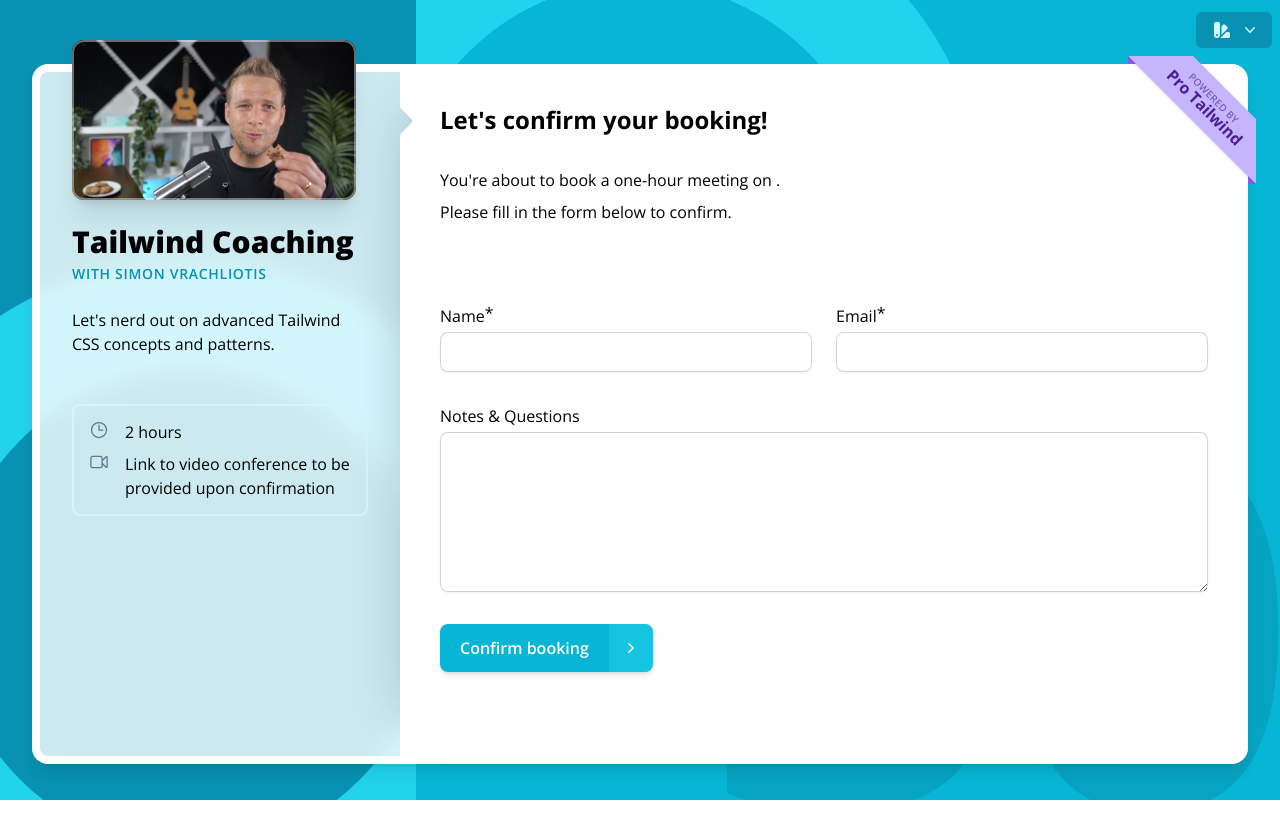
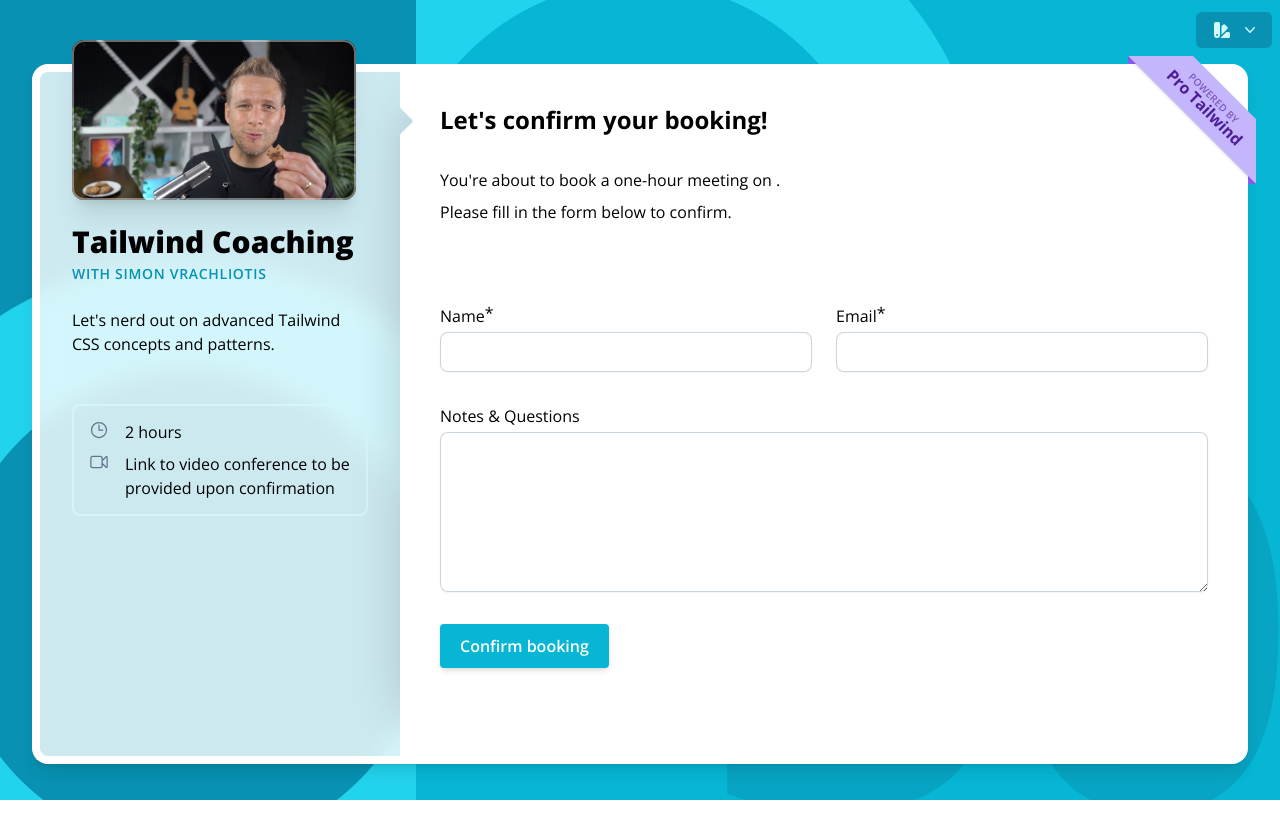
Before and after one commit to pro-tailwind/calendar-app, a Next.js app: page /booking-details in a window 1280 px wide. Built offline with nearby package versions, Linux system fonts and the light colour scheme.

Commit message:
Button refactor, ribbon,  bg animation and general tidy up (#7)
* Button component refactor with status prop

* background subtle animation and ribbon focus ring + link to Pro Tailwind

```diff
--- a/src/app/booking-details/page.tsx
+++ b/src/app/booking-details/page.tsx
@@ -4,12 +4,12 @@
 import { useRouter, useSearchParams } from "next/navigation"
 import { useDateFormatter } from "react-aria"
 
-import { Button } from "@/components/button"
+import { Button, ButtonProps } from "@/components/button"
 import { Input, Textarea } from "@/components/input"
 
 export default function BookingDetailsPage() {
   const router = useRouter()
-  const [isLoading, setIsLoading] = useState(false)
+  const [status, setStatus] = useState<ButtonProps["status"]>("idle")
 
   const dateFormatter = useDateFormatter({ dateStyle: "full" })
   const timeFormatter = useDateFormatter({ timeStyle: "short" })
@@ -27,10 +27,12 @@
 
   function handleSubmit(event) {
     event.preventDefault()
-    setIsLoading(true)
+    setStatus("loading")
     setTimeout(() => {
-      router.push(`/confirmation?time=${time}`)
-      setIsLoading(false)
+      setTimeout(() => {
+        router.push(`/confirmation?time=${time}`)
+      }, 1000)
+      setStatus("success")
     }, 2500)
   }
 
@@ -63,7 +65,7 @@
             <Textarea name="notes" label="Notes & Questions" id="notes" />
           </div>
           <div className="mt-8">
-            <Button type="submit" isLoading={isLoading} hasIcon>
+            <Button type="submit" status={status} disabled={status !== "idle"}>
               Confirm booking
             </Button>
           </div>
--- a/src/components/background-decoration.tsx
+++ b/src/components/background-decoration.tsx
@@ -9,11 +9,11 @@
     >
       {/* Left split */}
       <div className="relative col-span-2 hidden overflow-hidden bg-primary-600 xl:block">
-        <div className="absolute -bottom-40 -left-40 hidden aspect-square w-[700px] rounded-full border-[110px] border-primary-400 xl:block"></div>
+        <div className="absolute -bottom-40 -left-40 hidden aspect-square w-[700px] animate-subtle rounded-full border-[110px] border-primary-400 xl:block"></div>
       </div>
       {/* Right split */}
       <div className="relative col-span-2 hidden overflow-hidden bg-primary-500 xl:block">
-        <div className="absolute -left-32 -top-32 aspect-square w-[700px] rounded-full border-[110px] border-primary-400"></div>
+        <div className="absolute -left-32 -top-32 aspect-square w-[700px] animate-subtle rounded-full border-[110px] border-primary-400"></div>
         <div className="absolute -bottom-16 -right-4 text-[500px] font-extrabold tabular-nums leading-none text-primary-500/50 xl:text-primary-600/50">
           {selectedDate.day}
         </div>
--- a/src/components/button.tsx
+++ b/src/components/button.tsx
@@ -1,133 +1,130 @@
 import React from "react"
 import { twMerge } from "tailwind-merge"
-import { ChevronRightIcon } from "@heroicons/react/20/solid"
+
+import {
+  CheckCircleIcon,
+  ExclamationCircleIcon,
+} from "@heroicons/react/24/outline"
 
 // ------------------------------
 // Prop types
 // ------------------------------
-type ButtonProps = {
-  look?: "primary" | "secondary" | "ghost"
-  size?: "large" | "small"
-  className?: string
-  hasIcon?: boolean
-  isLoading?: boolean
+export type ButtonProps = {
+  impact?: "bold" | "light" | "none"
+  size?: "small" | "medium" | "large"
+  shape?: "square" | "rounded" | "pill"
+  tone?: "default" | "danger" | "success"
+  status?: "idle" | "loading" | "success" | "error"
 }
 
 // ------------------------------
-// Component definition
+// Tailwind Classes lookup directory
 // ------------------------------
-export function Button({
-  size = "large",
-  look = "primary",
-  hasIcon = false,
-  isLoading = false,
+const baseClasses =
+  "font-semibold focus-visible:outline-none focus-visible:ring-2 focus-visible:ring-offset-2 active:translate-y-px disabled:pointer-events-none disabled:opacity-80 transition"
+
+const impactClasses: Record<
+  NonNullable<ButtonProps["tone"]>,
+  Record<NonNullable<ButtonProps["impact"]>, string>
+> = {
+  default: {
+    bold: "bg-primary-500 text-white shadow-md hover:bg-primary-600 focus-visible:ring-primary-500",
+    light:
+      "bg-primary-100 text-primary-700 hover:bg-primary-200 focus-visible:ring-primary-500",
+    none: "bg-transparent text-primary-700 hover:bg-primary-50 focus-visible:ring-primary-500",
+  },
+  danger: {
+    bold: "bg-red-500 text-white shadow-md hover:bg-red-600 focus-visible:ring-red-500",
+    light:
+      "bg-red-100 text-red-700 hover:bg-red-200 focus-visible:ring-red-500",
+    none: "bg-transparent text-red-700 hover:bg-red-50 focus-visible:ring-red-500",
+  },
+  success: {
+    bold: "bg-emerald-500 text-white shadow-md hover:bg-emerald-600 focus-visible:ring-emerald-500",
+    light:
+      "bg-emerald-100 text-emerald-700 hover:bg-emerald-200 focus-visible:ring-emerald-500",
+    none: "bg-transparent text-emerald-700 hover:bg-emerald-50 focus-visible:ring-emerald-500",
+  },
+}
+
+const sizeClasses: Record<NonNullable<ButtonProps["size"]>, string> = {
+  small: "px-3 py-1 text-sm",
+  medium: "px-5 py-2.5 text-base",
+  large: "px-7 py-3 text-lg",
+}
+
+const shapeClasses: Record<NonNullable<ButtonProps["shape"]>, string> = {
+  square: "rounded-none",
+  rounded: "rounded",
+  pill: "rounded-full",
+}
+
+function getToneFromStatus(
+  status: ButtonProps["status"],
+): NonNullable<ButtonProps["tone"]> {
+  switch (status) {
+    case "success":
+      return "success"
+    case "error":
+      return "danger"
+    default:
+      return "default"
+  }
+}
+
+// ------------------------------
+// Component definition (with default variants)
+// ------------------------------
+export const Button = ({
+  size = "medium",
+  impact = "bold",
+  shape = "rounded",
+  tone = "default",
+  status = "idle",
   className,
   children,
   ...restProps
-}: ButtonProps & React.ComponentProps<"button">) {
-  const baseClasses = twMerge(
-    "group font-semibold flex items-stretch focus:outline-none focus:ring-2 focus:ring-primary-500 focus:ring-offset-2 disabled:opacity-50 disabled:shadow-none disabled:pointer-events-none",
-  )
-
-  // We use `let` here because we'll redefine this for buttons with icon
-  let alignClasses = "justify-center"
-
-  const colorClasses: Record<NonNullable<ButtonProps["look"]>, string> = {
-    primary:
-      "bg-primary-500 hover:bg-primary-600 text-white shadow-md disabled:shadow-none",
-    secondary: "bg-primary-100 hover:bg-primary-200 text-primary-700",
-    ghost: "bg-transparent text-white disabled:opacity-100",
-  }
-
-  const spacingClasses: Record<NonNullable<ButtonProps["size"]>, string> = {
-    small: "px-3 py-1",
-    large: "px-5 py-3",
-  }
-  const radiusClasses: Record<NonNullable<ButtonProps["size"]>, string> = {
-    small: "rounded",
-    large: "rounded-lg",
-  }
-
-  // ------------------------------
-  // Button without icon (only Primary buttons can have an icon)
-  // ------------------------------
-  if (look !== "primary" || hasIcon === false) {
-    return (
-      <button
-        className={twMerge(
-          baseClasses,
-          alignClasses,
-          spacingClasses[size],
-          radiusClasses[size],
-          colorClasses[look],
-          className,
-        )}
-        {...restProps}
-      >
-        {children}
-      </button>
-    )
-  }
-
-  // ------------------------------
-  // Button with icon
-  // ------------------------------
-  const iconContainerBaseClasses = twMerge(
-    "grid aspect-square place-items-center rounded-r-lg group-disabled:bg-transparent overflow-hidden",
-    size === "small" ? "px-1" : "px-3",
-  )
-
-  alignClasses = "justify-between"
-
-  const iconContainerClasses: Omit<
-    Record<NonNullable<ButtonProps["look"]>, string>,
-    "ghost"
-  > = {
-    primary: twMerge(
-      "bg-primary-400/50 group-hover:bg-primary-500/50 focus:bg-primary-400/50 group-disabled:pointer-events-none",
-      size === "large" && !isLoading && "group-hover:bg-stripes",
-    ),
-    secondary:
-      "bg-primary-200/50 group-hover:bg-primary-300/50 focus:bg-primary-200/50 ",
-  }
-
+}: ButtonProps & React.ComponentProps<"button">) => {
   return (
     <button
+      {...restProps}
       className={twMerge(
         baseClasses,
-        alignClasses,
-        colorClasses[look],
-        radiusClasses[size],
+        impactClasses[getToneFromStatus(status)][impact],
+        sizeClasses[size],
+        shapeClasses[shape],
+        className,
       )}
-      {...restProps}
     >
-      <span className={twMerge(spacingClasses[size])}>{children}</span>
-      <span
-        className={twMerge(
-          iconContainerBaseClasses,
-          iconContainerClasses[look],
-        )}
-      >
-        {isLoading ? (
-          <LoadingSpinner size={size} />
-        ) : (
-          <ChevronRightIcon className="h-5 w-5 text-inherit" />
-        )}
-      </span>
+      {status === "idle" ? (
+        children
+      ) : (
+        <div className="flex items-center justify-center gap-3">
+          <span>{children}</span>
+          <StatusIcon status={status} />
+        </div>
+      )}
     </button>
   )
 }
 
-// ------------------------------
-// Implementation components
-// ------------------------------
-function LoadingSpinner({ size }) {
+function StatusIcon({ status }: { status: ButtonProps["status"] }) {
+  switch (status) {
+    case "loading":
+      return <LoadingIcon />
+    case "success":
+      return <CheckCircleIcon className="h-6 w-6 text-inherit" />
+    case "error":
+      return <ExclamationCircleIcon className="h-6 w-6 text-inherit" />
+    default:
+      return null
+  }
+}
+
+function LoadingIcon() {
   return (
     <svg
-      className={twMerge(
-        "animate-spin text-inherit",
-        size === "large" ? "h-5 w-5" : "m-1 h-4 w-4",
-      )}
+      className="h-5 w-5 animate-spin text-inherit"
       xmlns="http://www.w3.org/2000/svg"
       fill="none"
       viewBox="0 0 24 24"
--- a/src/components/calendar.tsx
+++ b/src/components/calendar.tsx
@@ -134,10 +134,6 @@
   // Today's day
   const isCurrentDay = isToday(date, getLocalTimeZone())
 
-  // Common classes for all calendar days
-  const baseClasses =
-    "relative mx-auto grid aspect-square w-12 max-w-full place-items-center rounded-full focus:outline-none focus:ring focus:ring-primary-400 focus:ring-offset-1"
-
   // Possible UI "states" of a calendar day:
   type Status =
     | "SELECTED"
@@ -145,6 +141,18 @@
     | "VACANCY"
     | "NO_VACANCY"
     | "TODAY_NO_VACANCY"
+
+  // Function to work out in which "status" the day is
+  const getStatus: () => Status = () => {
+    if (isSelected) return "SELECTED"
+    if (isDisabled) return "DISABLED"
+    if (hasAvailability) return "VACANCY"
+    return isCurrentDay ? "TODAY_NO_VACANCY" : "NO_VACANCY"
+  }
+
+  // Common classes for all calendar days
+  const baseClasses =
+    "relative mx-auto grid aspect-square w-12 max-w-full place-items-center rounded-full focus:outline-none focus:ring focus:ring-primary-400 focus:ring-offset-1"
 
   // Style variants for each possible UI "state"
   const statusClasses: Record<Status, string> = {
@@ -156,14 +164,6 @@
       "font-bold text-primary-700 hover:bg-slate-100 hover:text-slate-800",
   }
 
-  //  Working out in which "status" the day is
-  const getStatus: () => Status = () => {
-    if (isSelected) return "SELECTED"
-    if (isDisabled) return "DISABLED"
-    if (hasAvailability) return "VACANCY"
-    return isCurrentDay ? "TODAY_NO_VACANCY" : "NO_VACANCY"
-  }
-
   // Mix all classes in a blender, serve with ice 🍹
   return cx(baseClasses, statusClasses[getStatus()])
 }
--- a/tailwind.config.ts
+++ b/tailwind.config.ts
@@ -33,6 +33,16 @@
             )
             1fr`,
       }),
+      animation: {
+        subtle: "subtle 20s ease-in-out infinite",
+      },
+      keyframes: {
+        subtle: {
+          "0%": { transform: "translateX(0)" },
+          "50%": { transform: "translateX(-5%) translateY(5%)" },
+          "100%": { transform: "translateX(0)" },
+        },
+      },
     },
   },
   plugins: [bgStripesPlugin, multiThemePlugin({ themes: colorThemes })],
```
Also changed, not shown: src/components/ribbon.tsx (+6 -4 lines), src/components/time-picker.tsx (+6 -7 lines), 1 other file (tests, documents, lock files or other folders).
